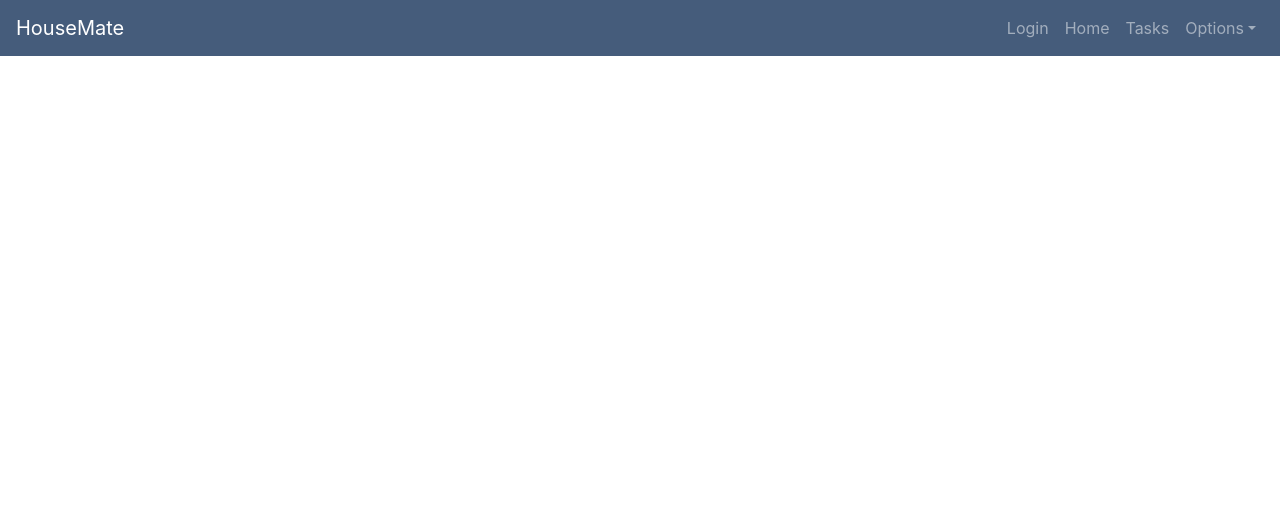
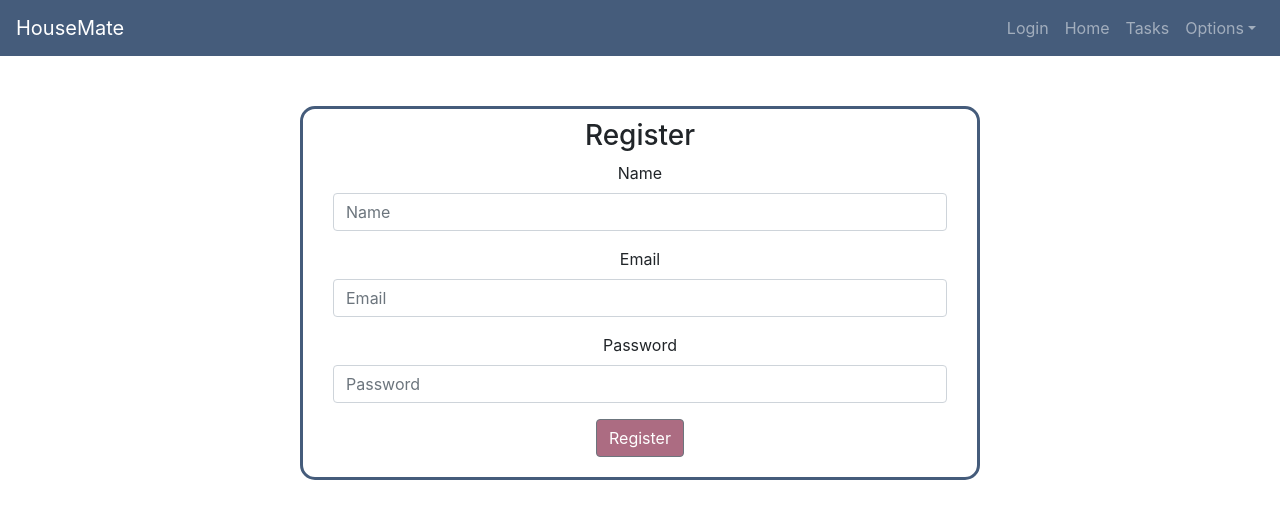
Before and after one commit to pkfoury/HouseMate, a React (Create React App) app: page /register in a window 1280 px wide. Shown: the top 518 px of the page. Built offline with nearby package versions, Linux system fonts and the light colour scheme; no server answers.

Commit message:
Added register page

```diff
--- a/src/App.js
+++ b/src/App.js
@@ -3,6 +3,7 @@ import { BrowserRouter as Router, Route } from 'react-router-dom';
 import './App.css';
 import Home from './pages/Home';
 import Login from './pages/Login';
+import Register from './pages/Register';
 import Nav from './components/GlobalNav';
 import Tasks from './pages/Tasks';
 require('dotenv').config({ path: '../.env' })
@@ -15,6 +16,7 @@ class App extends Component {
         <Router>
           <div>
             <Route path='/login' component={Login} />
+            <Route path='/register' component={Register} />
 
             {/* if authed */}
             <Route exact path='/' component={Home} />
--- /dev/null
+++ b/src/pages/Register.js
@@ -0,0 +1,54 @@
+import React, { Component } from 'react';
+import { Button, Form, FormGroup, Label, Input, } from 'reactstrap';
+import './Styling/Login.css';
+
+class Register extends Component {
+  constructor(props) {
+    super(props);
+    this.state = {
+      name: "",
+      email: "",
+      password: ""
+    }
+  }
+  validateForm() {
+    return this.state.email.length > 0 &&
+        this.state.password.length > 0 &&
+        this.state.name.length > 0;
+  }
+
+  // handleSubmit = event => {
+  //   event.preventDefault();
+  // }
+
+  render() {
+    return (
+      <div className="login">
+        <h3 className="title">Register</h3>
+        <Form>
+         <FormGroup className="input">
+             <Label for="exampleEmail">Name</Label>
+            <Input type="name" name="name" id="exampleEmail" placeholder="Name" />
+          </FormGroup>
+
+          <FormGroup className="input">
+            <Label for="exampleEmail">Email</Label>
+            <Input type="email" name="email" id="exampleEmail" placeholder="Email" />
+          </FormGroup>
+
+
+
+          <FormGroup className="input">
+            <Label for="exampleEmail">Password</Label>
+            <Input type="email" name="email" id="exampleEmail" placeholder="Password" />
+          </FormGroup>
+        </Form>
+
+        <Button className="button">Register</Button>
+      </div>
+
+    );
+  }
+}
+
+export default Register;
```
